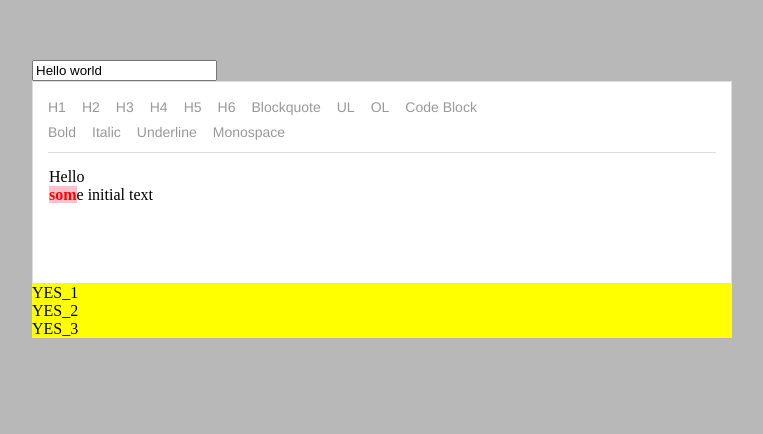
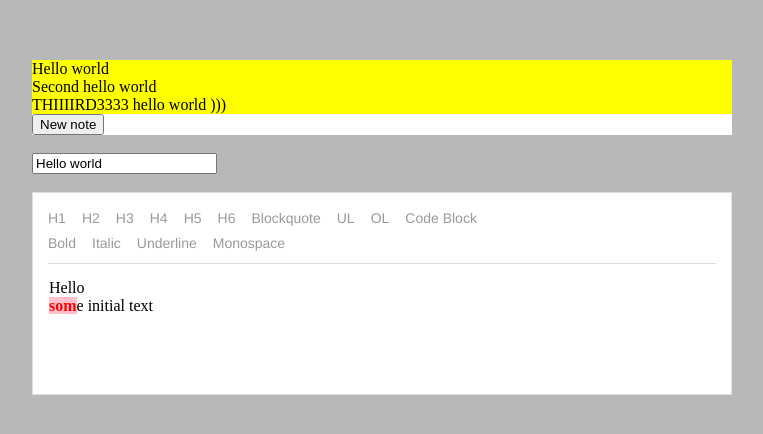
Before and after one commit to ba1uev/rich, a React app: page / in a window 1280 px wide. Shown: the top 434 px of the page, without its empty margins (258-1021 px from the left). Built offline with nearby package versions, Linux system fonts and the light colour scheme.

Commit message:
choose note

```diff
--- a/src/App.js
+++ b/src/App.js
@@ -14,34 +14,79 @@ export default class App extends Component {
     } else {
       // let id = LS.get('currId')
       this.state = {
-        id: LS.get('id')
+        id: LS.get('id'),
+        // FIXME -------------------
+        list: LS.get('list').map(i => {return parseInt(i)})
+        // -------------------------
         // header: LS.get(`h_${id}`),
         // body: LS.get(`b_${id}`),
       }
     }
+    this.createNoteAction = this.createNoteAction.bind(this);
+    this.chooseNoteAction = this.chooseNoteAction.bind(this);
     console.warn(`%cInitial LS size: ${LS.getSize()}`, 'color: purple');
   }
 
   initialize() {
     LS.clear();
-    let id = LS.set('id', 1, 'number');
+    LS.set('id', 1, 'number');
     LS.set('list', [1, 2, 3], 'array');
-    let header = LS.set('h_1', 'Hello world');
-    let body = LS.set('b_1', data);
-    LS.set('inited', true);
+    LS.set('h_1', 'Hello world');
+    LS.set('b_1', data);
+    LS.set('h_2', 'Second hello world');
+    LS.set('b_2', data);
+    LS.set('h_3', 'THIIIIRD3333 hello world )))');
+    LS.set('b_3', data);
+    this.state = {
+      id: 1,
+      list: [1, 2, 3]
+    }
+    // LS.set('inited', true);
     // this.state = {header, body};
   }
 
+  chooseNoteAction(id) {
+    LS.set('id', id);
+    this.setState({
+      id: id
+    })
+  }
+
+  createNoteAction() {
+    console.log('create');
+    let list = LS.get('list', 'array');
+    // FIXME LS < recursive check type -----
+    list = list.map(item => parseInt(item));
+    // -------------------------------------
+    let newId = Math.max(...list) + 1;
+    list.push(newId);
+    LS.set('list', list, 'array');
+    LS.set(`h_${newId}`, '');
+    LS.set(`b_${newId}`, '');
+    LS.set('id', newId, 'number');
+    this.setState({
+      id: newId,
+      list: list
+    })
+  }
+
   render() {
-    // let {header, body} = this.state;
-    let id = LS.get('id');
+    let {id, list} = this.state;
+    // //FIXME -----------------------------------
+    // let id = LS.get('id', 'number');
+    // let list = LS.get('list', 'array').map(i => {return parseInt(i)});
+    // //-----------------------------------------
     return (
       <div>
         <div className="content">
+          <List
+            id={id}
+            list={list}
+            chooseNoteAction={this.chooseNoteAction}
+            createNoteAction={this.createNoteAction}
+          />
+          <br/>
           <Canvas
-            id={id}
-          />
-          <List
             id={id}
           />
         </div>
--- a/src/components/List/index.js
+++ b/src/components/List/index.js
@@ -7,51 +7,41 @@ export default class List extends Component {
     this.state = {
       id: props.id
     }
+    this.chooseNote = this.chooseNote.bind(this);
+    this.createNote = this.createNote.bind(this);
   }
 
-  chooseNote(e){
-    LS.set('currentNoteId', e.target.dataset.id);
-    this.props.chooseNoteAction(e.target.dataset.id);
+  componentWillReceiveProps() {
+    // console.log('new props in LIST');
+  }
+
+  chooseNote(id){
+    this.props.chooseNoteAction(id);
   }
 
   createNote(){
-    this.props.createNote()
+    this.props.createNoteAction()
   }
 
   render() {
     let list = [];
-    LS.get('list', 'array').map(id => {
+    let wow ='wow';
+    LS.get('list', 'array').forEach(id => {
       let header = LS.get(`h_${id}`);
       list.push(
-        <div key={`header_${id}`} style={{backgroundColor: 'yellow'}}>{`YES_${id}`}</div>
+        <div
+          className="list-item"
+          key={`header_${id}`}
+          style={{backgroundColor: 'yellow'}}
+          onClick={() => this.chooseNote(id)}
+        >{header}</div>
       )
     });
     return (
-      <div className="list">
+      <div className="list" style={{backgroundColor: '#fff'}}>
         {list}
+        <button className="list-new" onClick={this.createNote}>New note</button>
       </div>
     )
-    // var currId = this.props.currentNoteId;
-    // var notesMap = this.props.notesMap;
-    // var notes = [];
-    // if (notesMap) {
-    //   notesMap.forEach((id) => {
-    //     let title = LS.get('title', id);
-    //     notes.push(
-    //       <div
-    //         className={currId === +id ? "list-item active" : "list-item"}
-    //         data-id={id}
-    //         onClick={this.chooseNote}
-    //         key={id}
-    //       >{title ? title : <span data-id={id} className="empty">No name</span>}</div>
-    //     )
-    //   })
-    // }
-    // return (
-    //   <div className="list">
-    //     {notes}
-    //     <button className="list-new" onClick={this.createNote}>New note</button>
-    //   </div>
-    // )
   }
 }
--- a/src/components/canvas/RichEditor.js
+++ b/src/components/canvas/RichEditor.js
@@ -64,6 +64,12 @@ export default class RichEditor extends React.Component {
         inlineStyle
       )
     );
+  }
+
+  componentWillReceiveProps(props) {
+    this.setState({
+      editorState: EditorState.createWithContent(convertFromRaw(JSON.parse(props.noteBody)))
+    })
   }
 
   componentDidMount(){
--- a/src/components/canvas/index.js
+++ b/src/components/canvas/index.js
@@ -5,29 +5,38 @@ import LS from '../../utils/LocalStorage';
 export default class Canvas extends Component {
   constructor(props) {
     super(props);
-    let {id} = props;
+    // let {id} = props;
     this.state = {
-      id: id,
-      header: LS.get(`h_${id}`),
-      body: LS.get(`b_${id}`)
+      // id: id,
+      // header: LS.get(`h_${id}`),
+      body: 'LS.get(`b_${id}`)'
     }
+  }
+
+  componentWillReceiveProps(a, b) {
+    // console.log('new props in CANVAS', a, b);
   }
 
   headerChangeHadler() {
     this.setState({
       header: this.refs.noteHeader.value
     })
-    let {id} = this.state;
+    let {id} = this.props;
     LS.set(`h_${id}`, this.refs.noteHeader.value);
   }
 
   bodyChangedHandler(body) {
-    let {id} = this.state;
+    // console.log(body);
+    let {id} = this.props;
     LS.set(`b_${id}`, body)
   }
 
   render(){
-    let {header, body} = this.state;
+    // let {header, body} = this.state;
+    let {id} = this.props;
+    let header = LS.get(`h_${id}`);
+    let body = LS.get(`b_${id}`);
+    console.log(id,body);
     return (
       <div>
         <input
@@ -37,6 +46,7 @@ export default class Canvas extends Component {
           ref='noteHeader'
         />
         <br/>
+        <br/>
         <RichEditor
           noteBody={body}
           onChange={(body) => this.bodyChangedHandler(body)}
```
